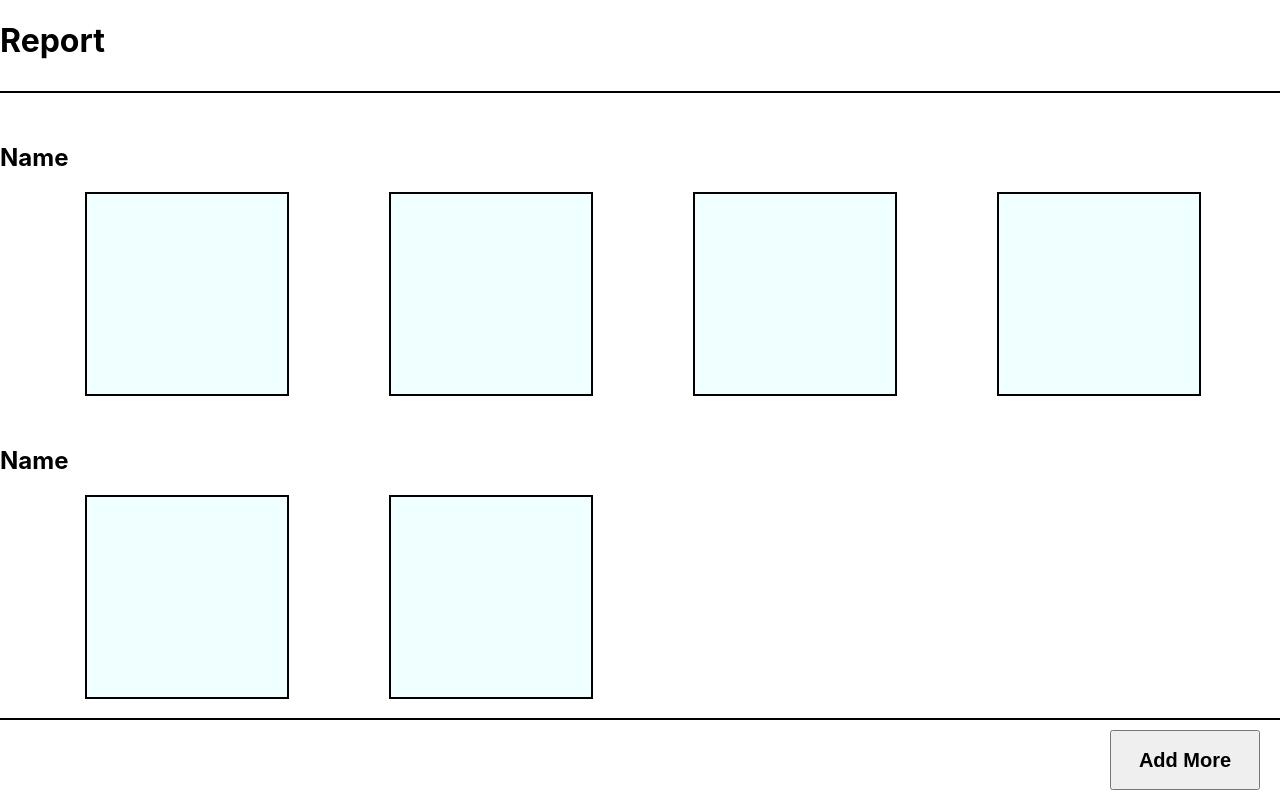
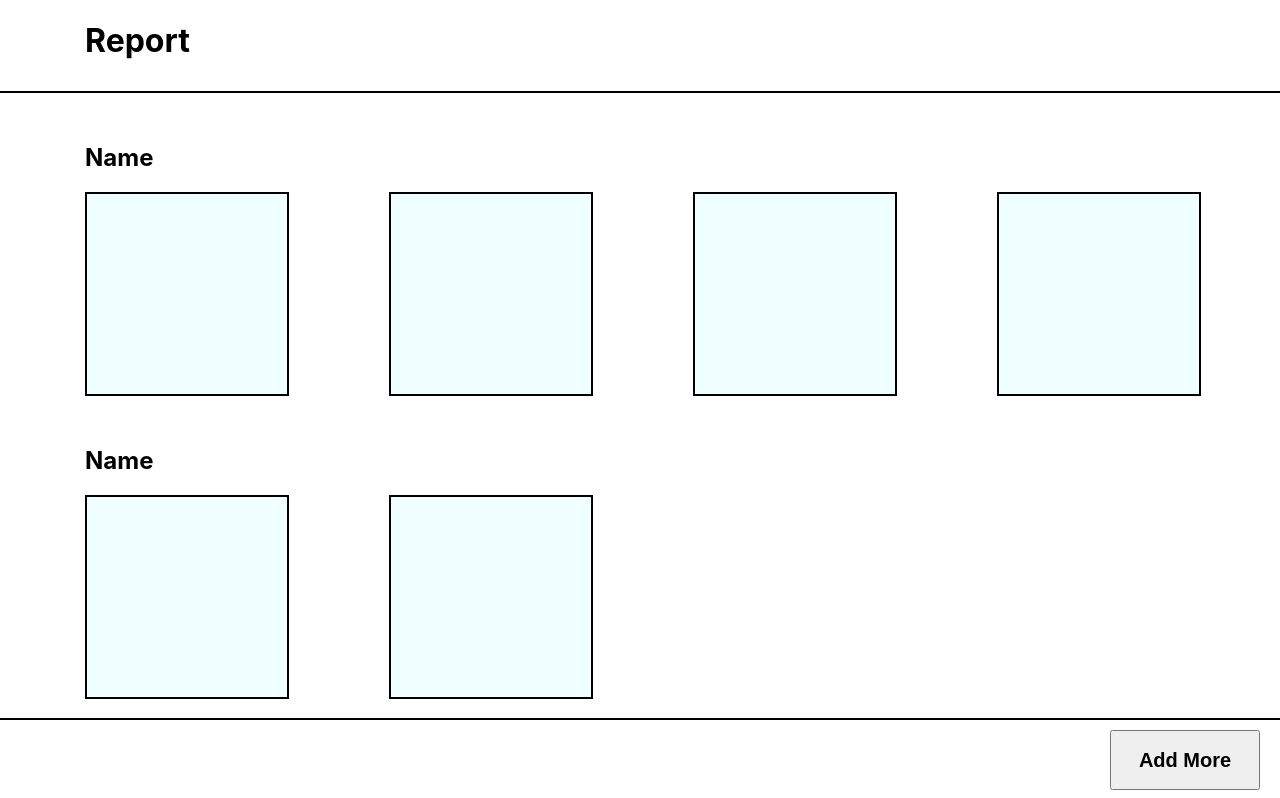
Before and after one commit to StefanGuzun/image-Select, a React (Create React App) app: page /ReportPage in a window 1280 px wide. Shown: the top 798 px of the page. Built offline with nearby package versions, Linux system fonts and the light colour scheme.

Commit message:
some style fixes

```diff
--- a/src/App.css
+++ b/src/App.css
@@ -1,5 +1,4 @@
 .App {
-  /*display: flex;*/
   justify-content: center;
   height: 100%;
   width: 100%;
--- a/src/components/ReportPage/ReportPage.css
+++ b/src/components/ReportPage/ReportPage.css
@@ -9,8 +9,8 @@
     margin-bottom: 130px;
 }
 
-#titles {
-    left: 20px;
+.titles {
+    margin-left: 85px;
 }
 
 .rp__clue {
--- a/src/components/ReportPage/ReportPage.tsx
+++ b/src/components/ReportPage/ReportPage.tsx
@@ -12,7 +12,7 @@ export default function ReportPage() {
       <div className='rp__detected-unreal'>
 
           <div className='rp__clue'>
-            <h2 id='titles'>Name</h2>
+            <h2 className='titles'>Name</h2>
             <div className='rp__imgs'>
               <div className='rp__imgs__item'></div>
               <div className='rp__imgs__item'></div>
@@ -22,7 +22,7 @@ export default function ReportPage() {
           </div>
 
           <div className='rp__clue'>
-            <h2  id='titles'>Name</h2>
+            <h2 className='titles'>Name</h2>
             <div className='rp__imgs'>
               <div className='rp__imgs__item'></div>
               <div className='rp__imgs__item'></div>
@@ -30,7 +30,7 @@ export default function ReportPage() {
           </div>
 
           <div className='rp__clue'>
-            <h2 id='titles'>Name</h2>
+            <h2 className='titles'>Name</h2>
             <div className='rp__imgs'>
               <div className='rp__imgs__item'></div>
               <div className='rp__imgs__item'></div>
```
